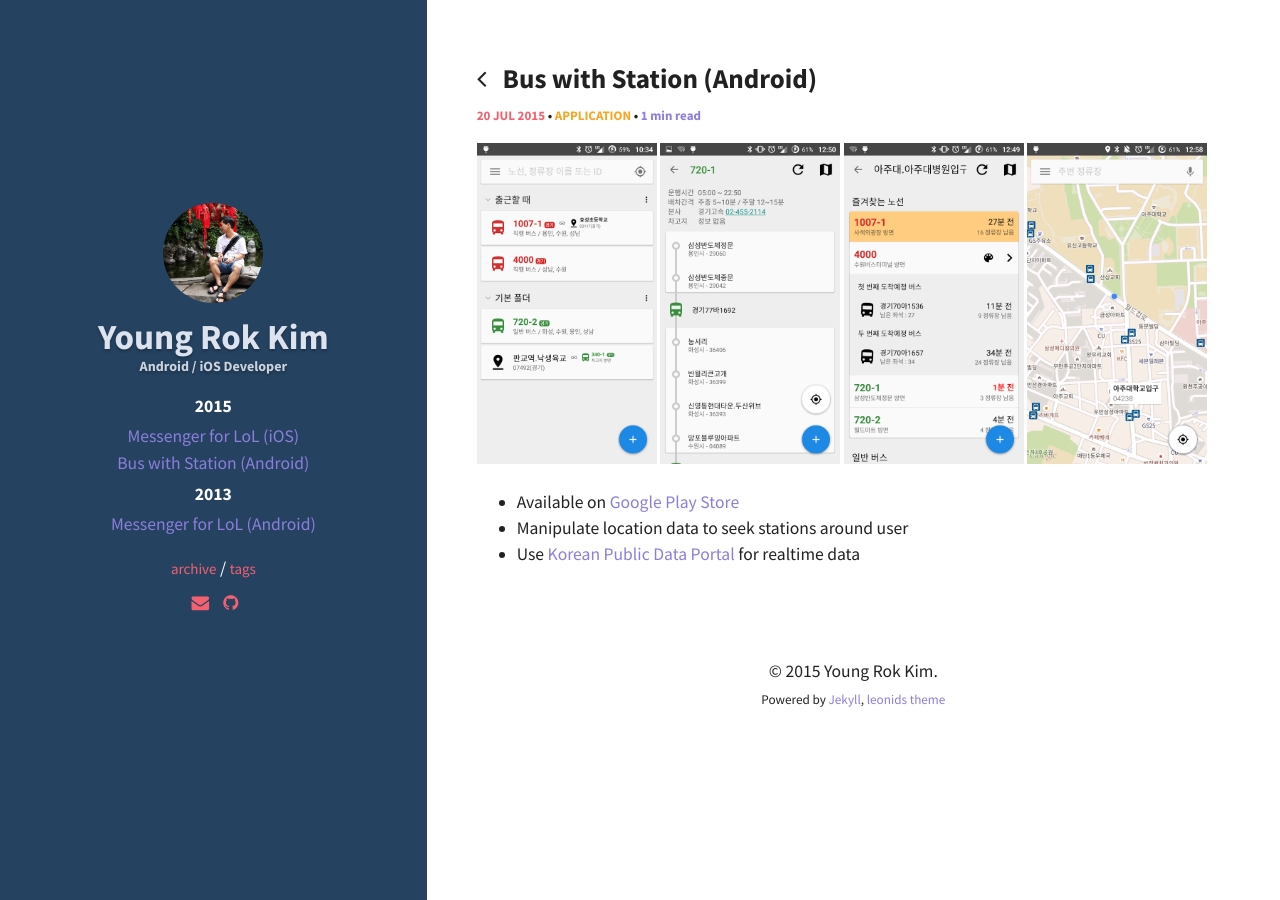
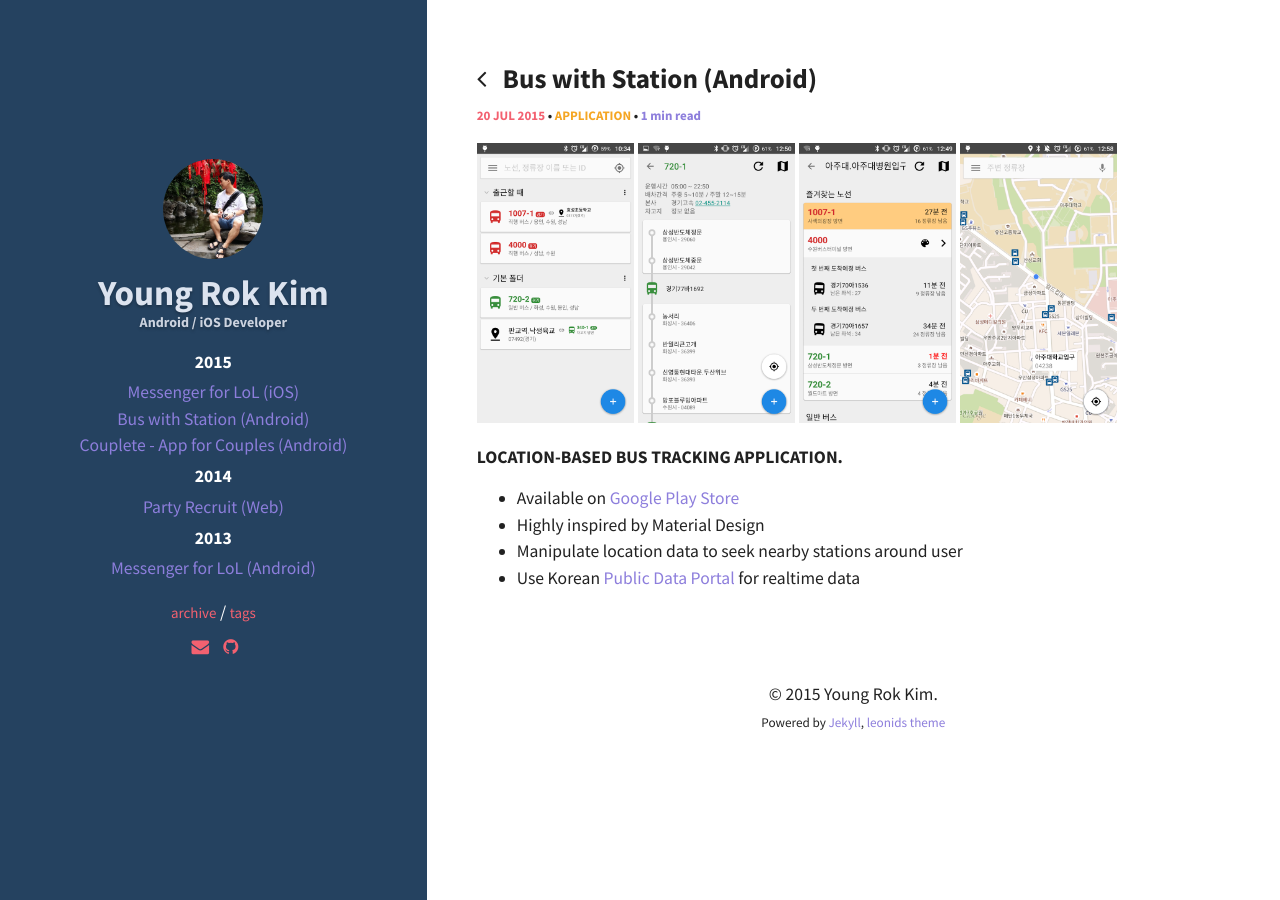
Before and after one commit to rokoroku/rokoroku.github.io, a Jekyll site: the page built from _posts/2015-07-20-Bus-with-Station.md, in a window 1280 px wide. Built offline with Jekyll 4.4.1, drawn with Linux system fonts in a browser that asks for light colours; comment, search, counter and statistics services are not loaded.

Commit message:
update works

```diff
--- a/_config.yml
+++ b/_config.yml
@@ -5,7 +5,7 @@
 #
 title: Young Rok Kim
 email: rok0810@gmail.com
-description: nil
+description: Works
 # the base hostname & protocol for your site
 # If your project is placed in https://github.com/yourname/yourname.github.io at master branch
 # Then, the 'url' is: http://yourname.github.io
--- a/_includes/sidebar-nav.html
+++ b/_includes/sidebar-nav.html
@@ -28,8 +28,15 @@
         {% endif %}
         {% endunless %}
         <li class="nav-post-item">
-          <!-- <span>{{ post.date | date: '%b %d'}}</span> -->
-          <a href="{{ site.url }}{{ post.url }}">{{ post.title }}</a>
+          <a href="{{ site.url }}{{ post.url }}">
+          {{ post.title }}
+<!--           {% if post.tags contains 'Android' %}
+            <i class="fa fa-android"></i>
+          {% endif %}
+          {% if post.tags contains 'iOS' %}
+            <i class="fa fa-apple"></i>
+          {% endif %} -->
+          </a>
         </li>
       {% endfor %}
 
--- a/_posts/2015-07-20-Bus-with-Station.md
+++ b/_posts/2015-07-20-Bus-with-Station.md
@@ -2,9 +2,9 @@
 layout: post
 title: Bus with Station (Android)
 date: 2015-07-20 12:00:00
-tags: [Android, Public Data]
+tags: [Android, Location Based, Public Data]
 categories: [Application]
-comments: false
+comments: true
 excerpt: "Real-time bus tracking application for Seoul metropolitan area, with location-based feature"
 image:
   feature: bus-with-station-appicon.png
@@ -15,6 +15,9 @@
 ![Screenshot3]({{ site.url }}/img/bus-with-station-screenshot-3.png)
 ![Screenshot4]({{ site.url }}/img/bus-with-station-screenshot-4.png)
 
+###### Location-based Bus Tracking Application.
+
 * Available on [Google Play Store](https://play.google.com/store/apps/details?id=kr.rokoroku.mbus)
-* Manipulate location data to seek stations around user
-* Use [Korean Public Data Portal](https://www.data.go.kr/) for realtime data
+* Highly inspired by Material Design
+* Manipulate location data to seek nearby stations around user
+* Use Korean [Public Data Portal](https://www.data.go.kr/) for realtime data
--- a/_sass/pages/_post.scss
+++ b/_sass/pages/_post.scss
@@ -58,8 +58,8 @@
       width: 360px;
       height: auto;
       @include media-query($small-screen) {
-        width: 180px;
-        height: auto;
+        width: auto;
+        height: 280px;
       }
     }
 }
```
Also changed, not shown: _posts/2013-07-08-Messenger-for-LoL-Android.md (+2 -2 lines), _posts/2014-07-11-Party-Recruit.md (added, +23 -0 lines), _posts/2015-03-30-Couplete-App-for-Couples.md (added, +25 -0 lines), _posts/2015-11-26-Messenger-for-LoL-iOS.md (+4 -2 lines), img/couplete-appicon.png (added), img/couplete-screenshot-1.png (added), img/couplete-screenshot-2.png (added), img/couplete-screenshot-3.png (added), img/couplete-screenshot-4.png (added), img/couplete-screenshot-5.png (added), img/party-recruit-screenshot-1.png (added), img/party-recruit-screenshot-2.png (added), img/party-recruit-screenshot-3.png (added), img/party-recruit-screenshot-4.png (added), 1 other file.
